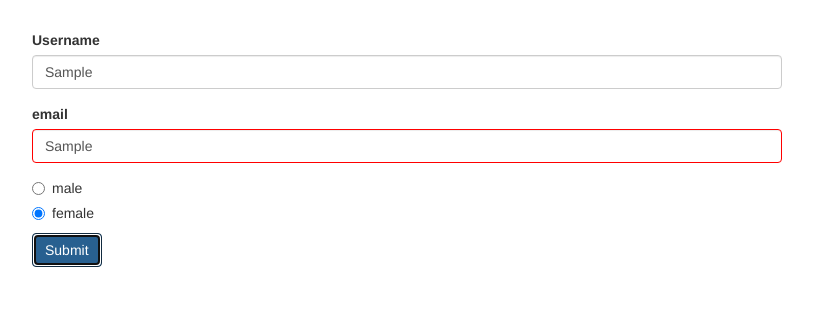
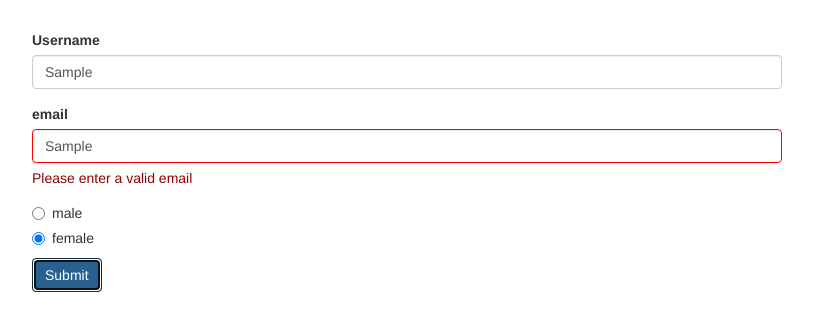
Before and after one commit to Arish11/reactiveForms, an Angular app: page / in a window 1280 px wide. Both pictures are taken after typing "Sample", "Sample" into the empty fields and a click on the button "Submit". Shown: the top 330 px of the page, without its empty margins (233-1046 px from the left). Built offline with nearby package versions, Linux system fonts and the light colour scheme.

Commit message:
created nested form and access form control

```diff
--- a/src/app/app.component.css
+++ b/src/app/app.component.css
@@ -5,3 +5,7 @@
 input.ng-invalid.ng-touched{
   border: 1px solid red;
 }
+
+.help-block{
+  color : rgb(142, 0, 0)
+}
--- a/src/app/app.component.html
+++ b/src/app/app.component.html
@@ -2,6 +2,7 @@
   <div class="row">
     <div class="col-xs-12 col-sm-10 col-md-8 col-sm-offset-1 col-md-offset-2">
       <form [formGroup]="signUpForm" (ngSubmit)="onSubmit()">
+        <div formGroupName="userData">
           <div class="form-group">
             <label for="username">Username</label>
             <input
@@ -9,6 +10,7 @@
               type="text"
               id="username"
               class="form-control">
+              <span *ngIf="!signUpForm.get('userData.userName').valid && signUpForm.get('userData.userName').touched" class="help-block">Please enter a valid user name</span>
           </div>
           <div class="form-group">
             <label for="email">email</label>
@@ -17,6 +19,8 @@
               type="text"
               id="email"
               class="form-control">
+              <span class="help-block" *ngIf="!signUpForm.get('userData.email').valid && signUpForm.get('userData.email').touched">Please enter a valid email</span>
+          </div>
         </div>
         <div class="radio" *ngFor="let gender of genders">
           <label>
--- a/src/app/app.component.ts
+++ b/src/app/app.component.ts
@@ -12,8 +12,10 @@
 
   ngOnInit() {
     this.signUpForm = new FormGroup ({
-      'userName': new FormControl(null, Validators.required),
-      'email': new FormControl(null, [Validators.required, Validators.email]),
+      'userData' : new FormGroup({
+        'userName': new FormControl(null, Validators.required),
+        'email': new FormControl(null, [Validators.required, Validators.email]),
+      }),
       'gender': new FormControl('female')
     })
   }
```
Lines whose indentation alone changed are shown as unchanged.
